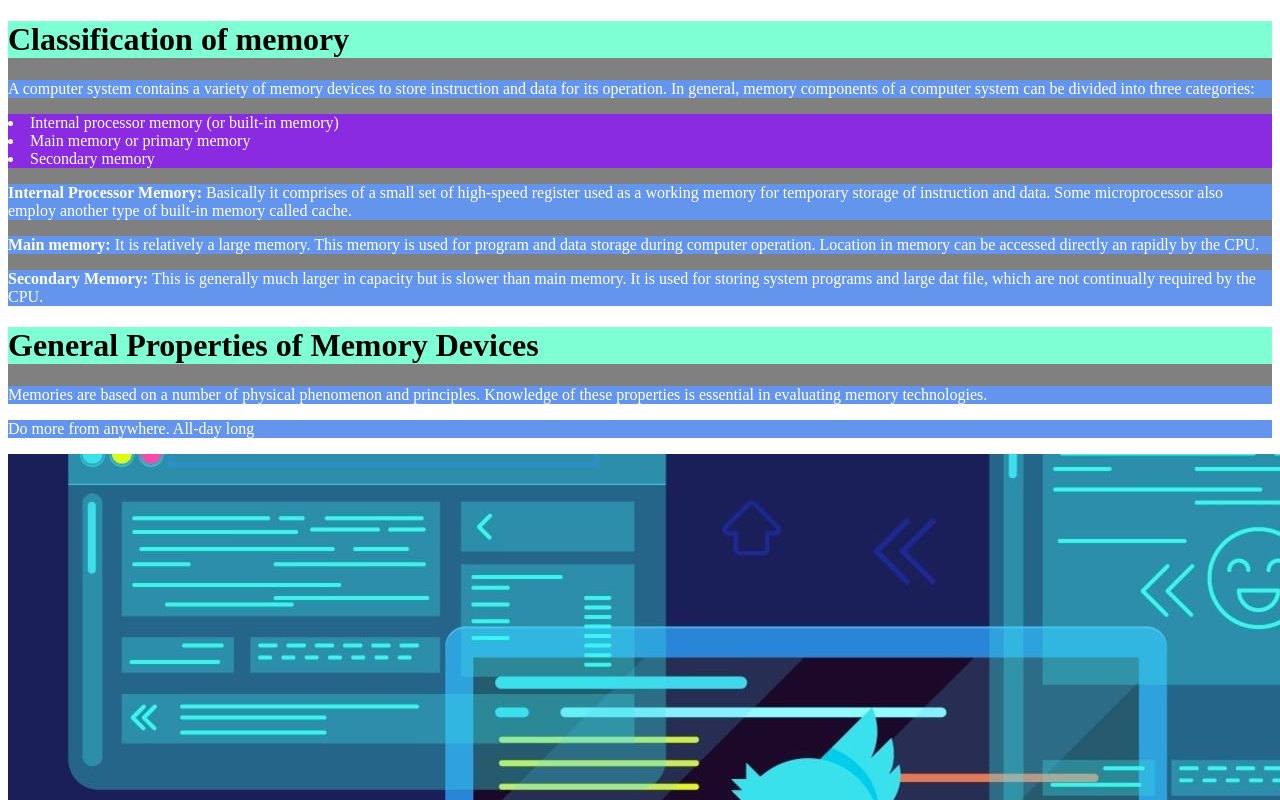
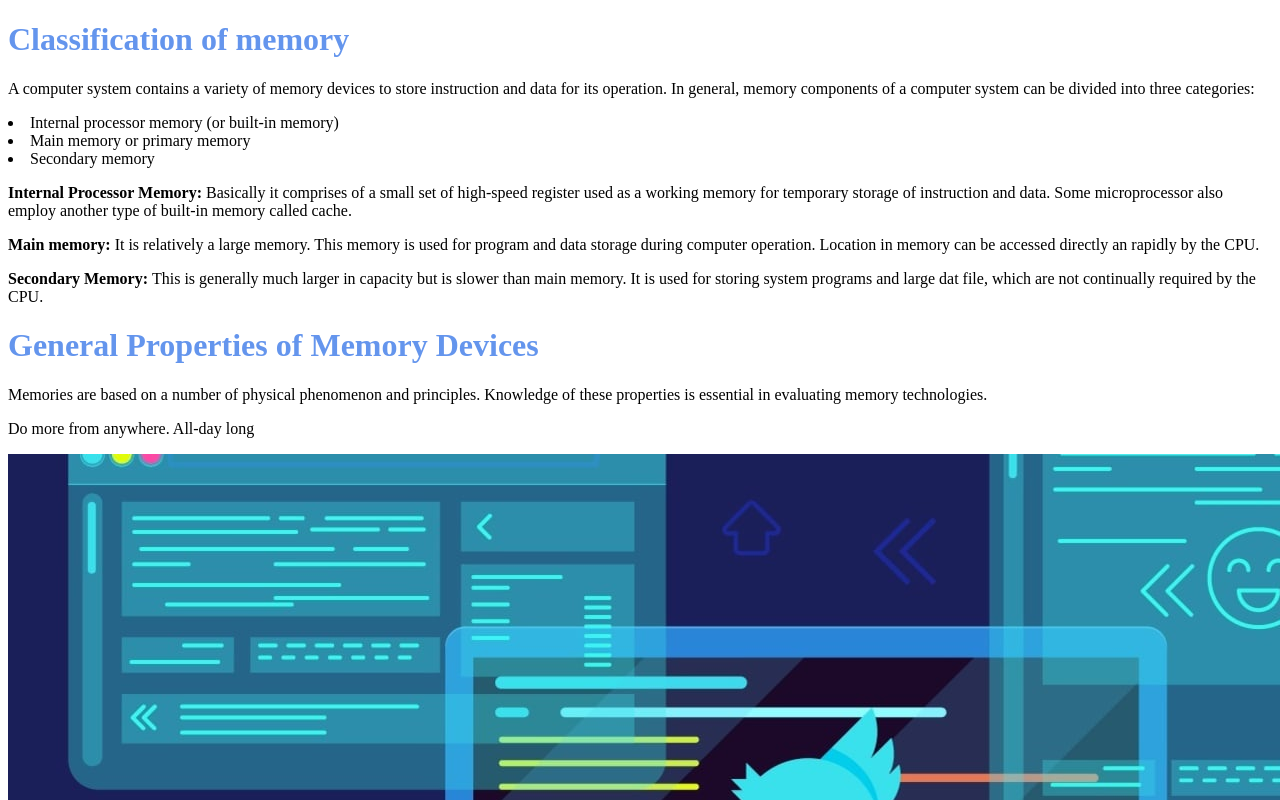
Before and after one commit to Fahmid10/my-third-repo, a plain HTML site: page index.html in a window 1280 px wide. Shown: the top 800 px of the page. Drawn offline with Linux system fonts and the light colour scheme.

Commit message:
add paragraph

```diff
--- a/index.html
+++ b/index.html
@@ -8,7 +8,7 @@
     <link rel="stylesheet" href="style.css">
 </head>
 <body>
-    <div>
+    <div class="memory">
     <h1>Classification of memory</h1>
     <p>A computer system contains a variety of memory devices to store instruction and data for its operation. In general, memory components of a computer system can be divided into three categories:</p>
     <li>Internal processor memory (or built-in memory)</li>
@@ -18,11 +18,12 @@
     <p><b>Main memory: </b>It is relatively a large memory. This memory is used for program and data storage during computer operation. Location in memory can be accessed directly an rapidly by the CPU.</p>
     <p><b>Secondary Memory: </b>This is generally much larger in capacity but is slower than main memory. It is used for storing system programs and large dat file, which are not continually required by the CPU.</p>
     </div>
-    <div>
+    <div class="devices">
         <h1>General Properties of Memory Devices</h1>
         <p>Memories are based on a number of physical phenomenon and principles. Knowledge of these properties is essential in evaluating memory technologies.</p>
     </div>
         <p>Do more from anywhere. All-day long</p>
     <img src="376520674.jpg" alt="Coding">
+    <p>Digital Logic Design and Computer Design</p>
 </body>
 </html>
--- a/style.css
+++ b/style.css
@@ -1,16 +1,18 @@
 h1{
-    color: black;
-    background-color: aquamarine;
+    color: cornflowerblue;
+    background-color:white;
 }
 p{
-    background-color: cornflowerblue;
-    color: white;
+    color:black;
 }
 li{
-    background-color: blueviolet;
-    color: white;
+    background-color: white;
+    color: black;
 }
 
-div{
-    background-color: grey;
+.memory{
+    background-color: white;
 }
+.devices{
+    background-color: white;
+}
```
